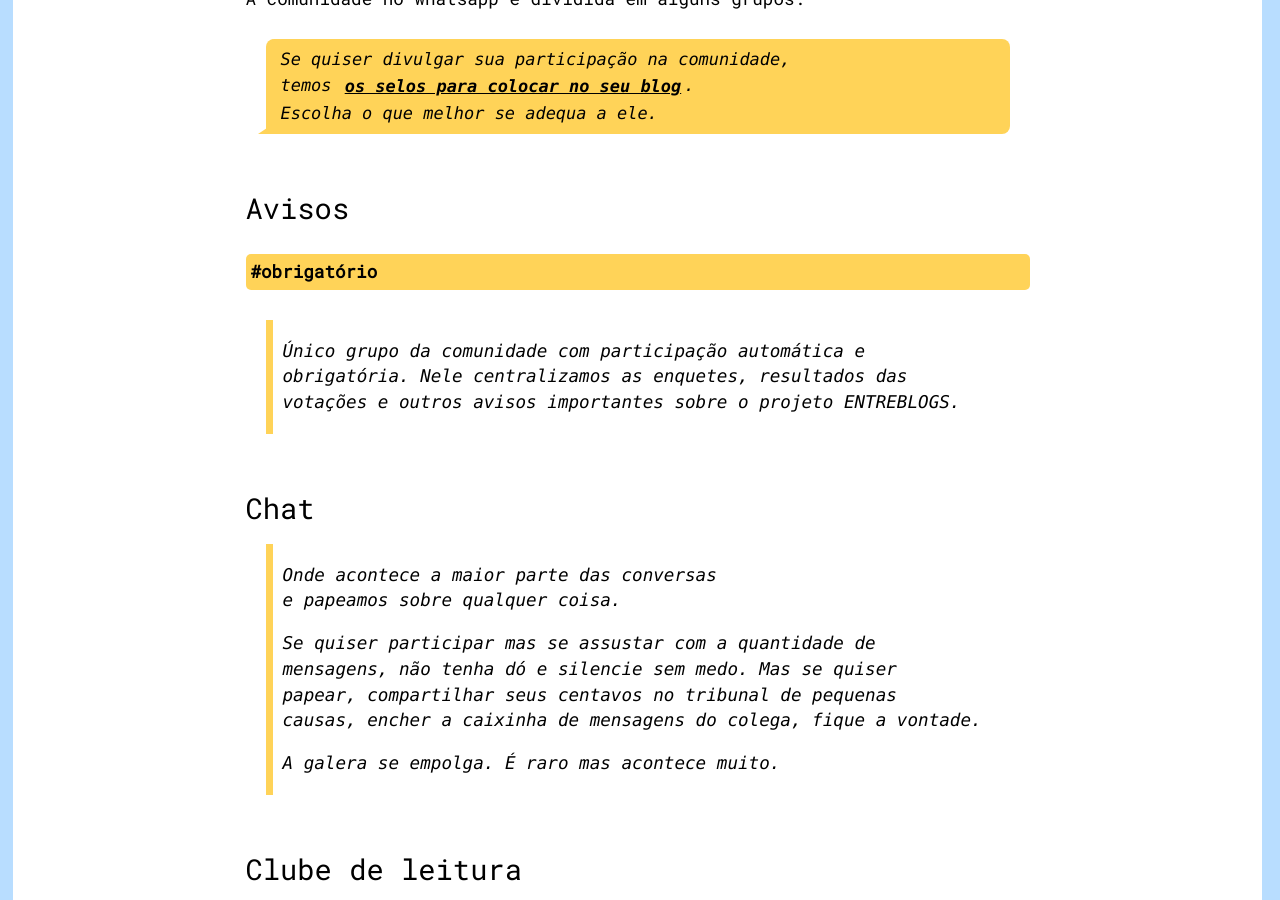
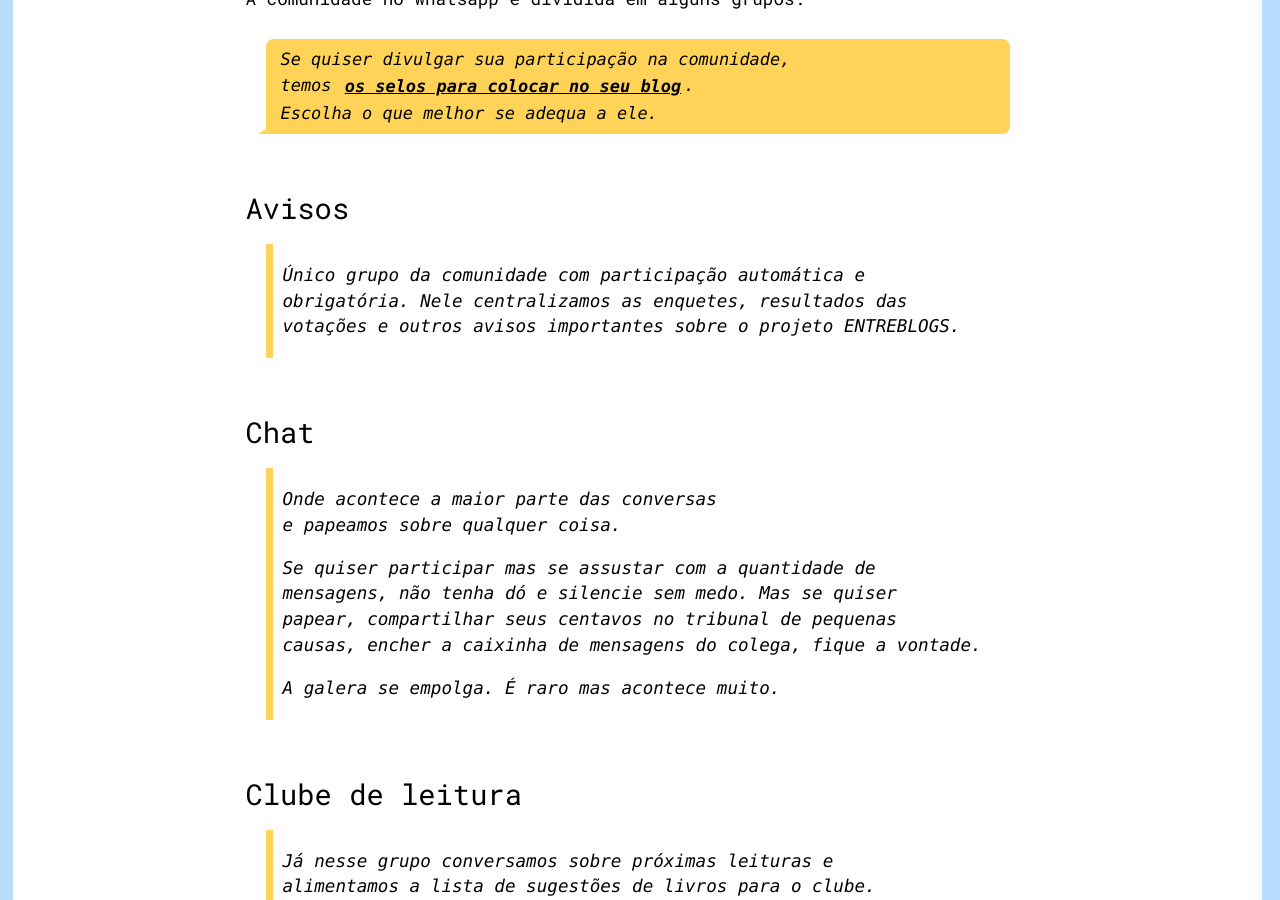
Before and after one commit to bamoretti/entreblogs, a Jekyll site: the page built from no-whatsapp.md, in a window 1280 px wide and 900 px high, scrolled down 550 px. Built offline with Jekyll 4.4.1, drawn with Linux system fonts in a browser that asks for light colours; comment, search, counter and statistics services are not loaded.

Commit message:
Update no-whatsapp.md

```diff
--- a/no-whatsapp.md
+++ b/no-whatsapp.md
@@ -11,7 +11,6 @@ A comunidade no whatsapp é dividida em alguns grupos:
 Escolha o que melhor se adequa a ele.</blockquote>
 
 <h4>Avisos</h4>
-<aside>#obrigatório</aside>
 > Único grupo da comunidade com participação automática e obrigatória. Nele centralizamos as enquetes, resultados das votações e outros avisos importantes sobre o projeto ENTREBLOGS.
 
 <h4>Chat</h4>
```
